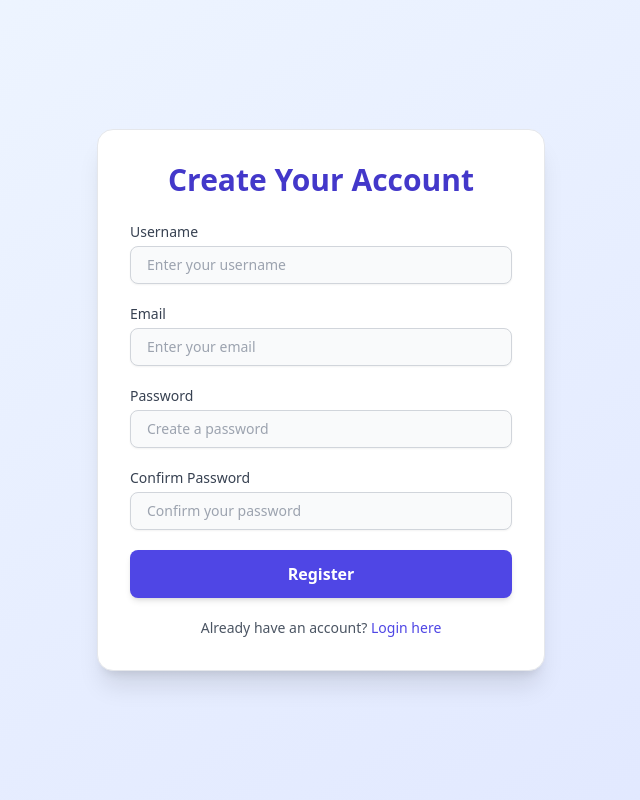
After one commit to AIWizard47/Code, a Django app: page /account/registrations/ in a window 1280 px wide. The commit adds this page. Shown: the whole page, without its empty margins (319-959 px from the left). Run offline with Django 5.2, Linux system fonts and the light colour scheme; some libraries are stand-ins or nearby versions.

Commit message:
Add user registration functionality and signup UI
Implemented user registration view and URL in the users app, and added a registration form template. Updated navigation in problem list and detail templates to include a SignUp link. Enhanced the login template with improved styling and a registration link. Integrated the users app URLs into the main URL configuration.

```diff
--- a/CodePlatform/urls.py
+++ b/CodePlatform/urls.py
@@ -23,4 +23,5 @@ urlpatterns = [
     path("submissions/",include("submissions.urls")),
     # path("user/",include("users.urls"))
     path('accounts/', include('django.contrib.auth.urls')),
+    path('account/',include("users.urls")),
 ]
--- a/templates/problems/problem_detail.html
+++ b/templates/problems/problem_detail.html
@@ -63,7 +63,8 @@
                 <a href="/submissions/history/" class="text-indigo-600 hover:text-indigo-800 font-semibold transition duration-200">My Submissions</a>
                 <a href="/logout/" class="text-indigo-600 hover:text-indigo-800 font-semibold transition duration-200">Logout</a>
             {% else %}
-                <a href="/accounts/login/" class="text-indigo-600 hover:text-indigo-800 font-semibold transition duration-200">Login</a>
+            <a href="/accounts/login/" class="text-indigo-600 hover:text-indigo-800 font-semibold transition duration-200">Login</a>
+            <a href="/account/registrations/" class="text-indigo-600 hover:text-indigo-800 font-semibold transition duration-200">SignUp</a>
             {% endif %}
         </div>
     </div>
--- a/templates/problems/problem_list.html
+++ b/templates/problems/problem_list.html
@@ -37,6 +37,7 @@
                 <a href="/logout/" class="text-gray-300 hover:text-white transition duration-200 ease-in-out px-4 py-2 rounded-lg">Logout</a>
             {% else %}
                 <a href="/accounts/login/" class="text-gray-300 hover:text-white transition duration-200 ease-in-out px-4 py-2 rounded-lg">Login</a>
+                <a href="/account/registrations/" class="text-gray-300 hover:text-white transition duration-200 ease-in-out px-4 py-2 rounded-lg">SignUp</a>
             {% endif %}
         </nav>
     </header>
--- /dev/null
+++ b/templates/registration/registration.html
@@ -0,0 +1,121 @@
+<!DOCTYPE html>
+<html lang="en">
+<head>
+    <meta charset="UTF-8">
+    <meta name="viewport" content="width=device-width, initial-scale=1.0">
+    <title>Register</title>
+    <!-- Tailwind CSS CDN -->
+    <script src="https://cdn.tailwindcss.com"></script>
+    <style>
+        /* Custom scrollbar for better aesthetics, though unlikely needed on this page */
+        ::-webkit-scrollbar {
+            width: 8px;
+            height: 8px;
+        }
+        ::-webkit-scrollbar-track {
+            background: #f0f0f0;
+            border-radius: 4px;
+        }
+        ::-webkit-scrollbar-thumb {
+            background: #cbd5e1; /* Tailwind gray-300 */
+            border-radius: 4px;
+        }
+        ::-webkit-scrollbar-thumb:hover {
+            background: #94a3b8; /* Tailwind gray-400 */
+        }
+    </style>
+</head>
+<body class="bg-gradient-to-br from-blue-50 to-indigo-100 min-h-screen font-sans text-gray-800 flex items-center justify-center p-4">
+
+    <div class="bg-white p-8 rounded-2xl shadow-xl w-full max-w-md border border-gray-200">
+        <h2 class="text-3xl font-extrabold text-center text-indigo-700 mb-6">Create Your Account</h2>
+
+        <!-- Django Form Errors Display (if any) -->
+        {% if messages %}
+            {% for message in messages %}
+                <div class="bg-red-100 border border-red-400 text-red-700 px-4 py-3 rounded-lg relative mb-6" role="alert">
+                    <strong class="font-bold">Error!</strong>
+                    <span class="block sm:inline">{{ message }}</span>
+                    <!-- Close button (optional, but good for UX) -->
+                    <span class="absolute top-0 bottom-0 right-0 px-4 py-3 cursor-pointer" onclick="this.parentElement.style.display='none';">
+                        <svg class="fill-current h-6 w-6 text-red-500" role="button" xmlns="http://www.w3.org/2000/svg" viewBox="0 0 20 20"><title>Close</title><path d="M14.348 14.849a1.2 1.2 0 0 1-1.697 0L10 11.196l-2.651 2.652a1.2 1.2 0 1 1-1.697-1.697L8.303 9.5l-2.651-2.651a1.2 1.2 0 0 1 1.697-1.697L10 7.803l2.651-2.651a1.2 1.2 0 0 1 1.697 1.697L11.696 9.5l2.652 2.651a1.2 1.2 0 0 1 0 1.698z"/></svg>
+                    </span>
+                </div>
+            {% endfor %}
+        {% endif %}
+
+        <!-- Assuming `form.errors` would contain general form errors (non-field errors) -->
+        {% if form.errors and not messages %}
+            <div class="bg-red-100 border border-red-400 text-red-700 px-4 py-3 rounded-lg relative mb-6" role="alert">
+                <strong class="font-bold">Validation Error!</strong>
+                {% for field, errors in form.errors.items %}
+                    {% if field == '__all__' %}
+                        <span class="block sm:inline">{{ errors | join:", " }}</span>
+                    {% endif %}
+                {% endfor %}
+                 <span class="absolute top-0 bottom-0 right-0 px-4 py-3 cursor-pointer" onclick="this.parentElement.style.display='none';">
+                    <svg class="fill-current h-6 w-6 text-red-500" role="button" xmlns="http://www.w3.org/2000/svg" viewBox="0 0 20 20"><title>Close</title><path d="M14.348 14.849a1.2 1.2 0 0 1-1.697 0L10 11.196l-2.651 2.652a1.2 1.2 0 1 1-1.697-1.697L8.303 9.5l-2.651-2.651a1.2 1.2 0 0 1 1.697-1.697L10 7.803l2.651-2.651a1.2 1.2 0 0 1 1.697 1.697L11.696 9.5l2.652 2.651a1.2 1.2 0 0 1 0 1.698z"/></svg>
+                </span>
+            </div>
+        {% endif %}
+
+
+        <form method="post" action="{% url 'register' %}" class="space-y-5">
+            {% csrf_token %}
+
+            <!-- Username Field -->
+            <div>
+                <label for="username" class="block text-sm font-medium text-gray-700 mb-1">Username</label>
+                <input type="text" name="username" id="username" placeholder="Enter your username" required
+                       class="mt-1 block w-full px-4 py-2 border border-gray-300 rounded-lg shadow-sm focus:ring-indigo-500 focus:border-indigo-500 sm:text-sm bg-gray-50 placeholder-gray-400 text-gray-900 transition-all duration-200">
+                {% if form.username.errors %}
+                    <p class="mt-1 text-sm text-red-600">{{ form.username.errors|join:", " }}</p>
+                {% endif %}
+            </div>
+
+            <!-- Email Field -->
+            <div>
+                <label for="email" class="block text-sm font-medium text-gray-700 mb-1">Email</label>
+                <input type="email" name="email" id="email" placeholder="Enter your email" required
+                       class="mt-1 block w-full px-4 py-2 border border-gray-300 rounded-lg shadow-sm focus:ring-indigo-500 focus:border-indigo-500 sm:text-sm bg-gray-50 placeholder-gray-400 text-gray-900 transition-all duration-200">
+                {% if form.email.errors %}
+                    <p class="mt-1 text-sm text-red-600">{{ form.email.errors|join:", " }}</p>
+                {% endif %}
+            </div>
+
+            <!-- Password Field -->
+            <div>
+                <label for="password" class="block text-sm font-medium text-gray-700 mb-1">Password</label>
+                <input type="password" name="password" id="password" placeholder="Create a password" required
+                       class="mt-1 block w-full px-4 py-2 border border-gray-300 rounded-lg shadow-sm focus:ring-indigo-500 focus:border-indigo-500 sm:text-sm bg-gray-50 placeholder-gray-400 text-gray-900 transition-all duration-200">
+                {% if form.password.errors %}
+                    <p class="mt-1 text-sm text-red-600">{{ form.password.errors|join:", " }}</p>
+                {% endif %}
+            </div>
+
+            <!-- Confirm Password Field -->
+            <div>
+                <label for="confirm_password" class="block text-sm font-medium text-gray-700 mb-1">Confirm Password</label>
+                <input type="password" name="confirm_password" id="confirm_password" placeholder="Confirm your password" required
+                       class="mt-1 block w-full px-4 py-2 border border-gray-300 rounded-lg shadow-sm focus:ring-indigo-500 focus:border-indigo-500 sm:text-sm bg-gray-50 placeholder-gray-400 text-gray-900 transition-all duration-200">
+                {% if form.confirm_password.errors %}
+                    <p class="mt-1 text-sm text-red-600">{{ form.confirm_password.errors|join:", " }}</p>
+                {% endif %}
+            </div>
+
+            <!-- Submit Button -->
+            <div>
+                <button type="submit" class="w-full px-6 py-3 bg-indigo-600 text-white font-semibold rounded-lg shadow-md hover:bg-indigo-700 focus:outline-none focus:ring-2 focus:ring-indigo-500 focus:ring-offset-2 transition-all duration-200 transform hover:scale-105 active:scale-95">
+                    Register
+                </button>
+            </div>
+
+            <p class="text-center text-sm text-gray-600">
+                Already have an account?
+                <a href="{% url 'login' %}" class="font-medium text-indigo-600 hover:text-indigo-800 transition duration-200">Login here</a>
+            </p>
+        </form>
+    </div>
+
+</body>
+</html>
--- a/users/urls.py
+++ b/users/urls.py
@@ -0,0 +1,6 @@
+from django.urls import path
+from . import views
+
+urlpatterns = [
+    path("registrations/",views.register_views,name="register"),
+]
--- a/users/views.py
+++ b/users/views.py
@@ -1,3 +1,31 @@
-from django.shortcuts import render
+from django.shortcuts import render,redirect
+from django.contrib.auth.models import User
+from django.contrib.auth import login, authenticate
+# Create your views here.
+def register_views(request):
+    if request.method == 'POST':
+        username = request.POST.get('username')
+        email = request.POST.get('email')
+        password = request.POST.get('password')
+        confirm_password = request.POST.get('confirm_password')
 
-# Create your views here.
+        # Basic validation
+        if password != confirm_password:
+            # You can add a message or return an error page here
+            return render(request, 'registration/registration.html', {
+                'error': 'Passwords do not match'
+            })
+
+        if User.objects.filter(username=username).exists():
+            return render(request, 'registration/registration.html', {
+                'error': 'Username already taken'
+            })
+
+        # Create the user
+        user = User.objects.create_user(username=username, email=email, password=password)
+
+        # Optionally log the user in immediately
+        login(request, user)
+
+        return redirect("/")
+    return render(request,"registration/registration.html")
```
Also changed, not shown: templates/registration/login.html (+51 -14 lines), db.sqlite3.
